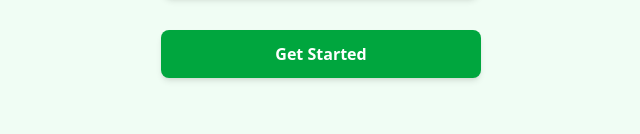
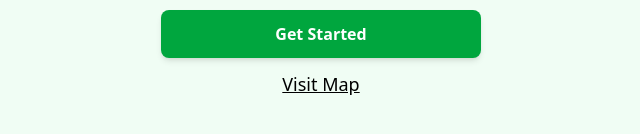
Before and after one commit to deepakguptabvp/smart-irrigation, a React (Vite) app: page / in a window 1280 px wide. Shown: the part 566-700 px from the top of the page, without its empty margins (319-959 px from the left). Built offline with nearby package versions, Linux system fonts and the light colour scheme.

Commit message:
map link

```diff
--- a/src/components/Home.jsx
+++ b/src/components/Home.jsx
@@ -1,4 +1,4 @@
-import { useNavigate } from "react-router-dom";
+import { Link, useNavigate } from "react-router-dom";
 
 export default function Home() {
   const navigate = useNavigate();
@@ -34,10 +34,11 @@ export default function Home() {
       {/* CTA Button */}
       <button
         onClick={handleStart}
-        className="bg-green-600 text-white px-6 py-3 rounded-lg font-semibold shadow-md hover:bg-green-700 transition w-full max-w-xs"
+        className="bg-green-600 text-white cursor-pointer px-6 py-3 rounded-lg font-semibold shadow-md hover:bg-green-700 transition w-full max-w-xs"
       >
         Get Started
       </button>
+      <Link className="text-center mt-3 underline text-sm md:text-lg" to="/map">Visit Map</Link>
     </div>
   );
 }
```
